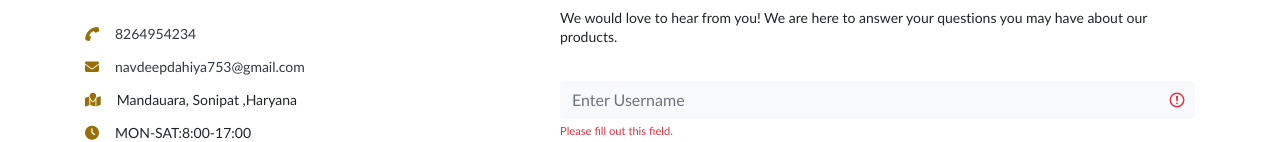
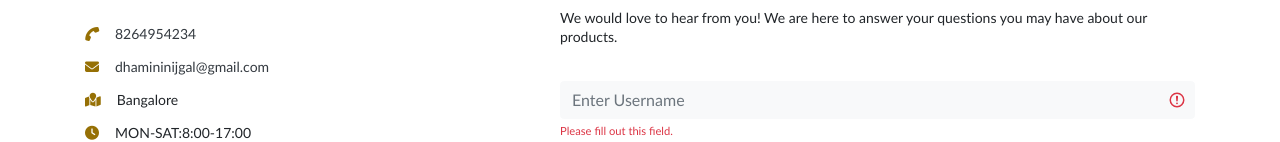
Before and after one commit to mini-nijgal/Abigail-Villa, a plain HTML site: page contact.html in a window 1280 px wide. Shown: the part 817-959 px from the top of the page. Drawn offline with nearby package versions, Linux system fonts and the light colour scheme.

Commit message:
Contact update

```diff
--- a/contact.html
+++ b/contact.html
@@ -99,8 +99,8 @@
                         <h3 class="mb-4">CONTACT US NOW</h3>
                         <ul>
                             <li><span class="mr-3  mb-3 fa fas fas fa-phone fa-rotate-90"></span><a class="text-dark" href="tel:8264954234">8264954234</a></li>
-                            <li><span class="mr-3  mb-3 fa fas far fa-envelope"></span><a class="text-dark" href="mailto:navdeepdahiya753@gmail.com">navdeepdahiya753@gmail.com</a></li>
-                            <li><span class="mr-3  mb-3 fa fas far fa-map-marked"></span><p class="d-inline">Mandauara, Sonipat ,Haryana</p></li>
+                            <li><span class="mr-3  mb-3 fa fas far fa-envelope"></span><a class="text-dark" href="mailto:navdeepdahiya753@gmail.com">dhamininijgal@gmail.com</a></li>
+                            <li><span class="mr-3  mb-3 fa fas far fa-map-marked"></span><p class="d-inline">Bangalore</p></li>
                             <li><span class="mr-3  mb-3 fa fas far fa-clock"></span><p class="d-inline">MON-SAT:8:00-17:00 </p></li>
                         </ul>
 
```
